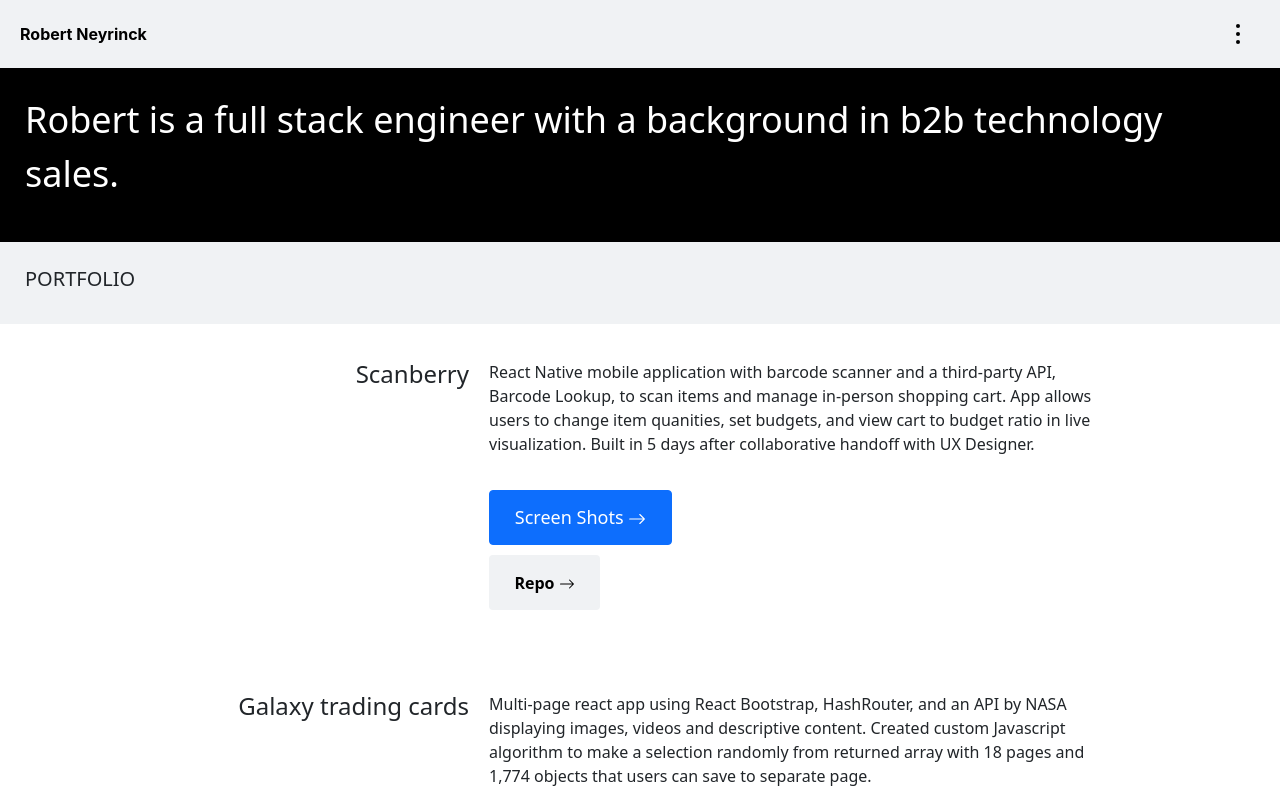
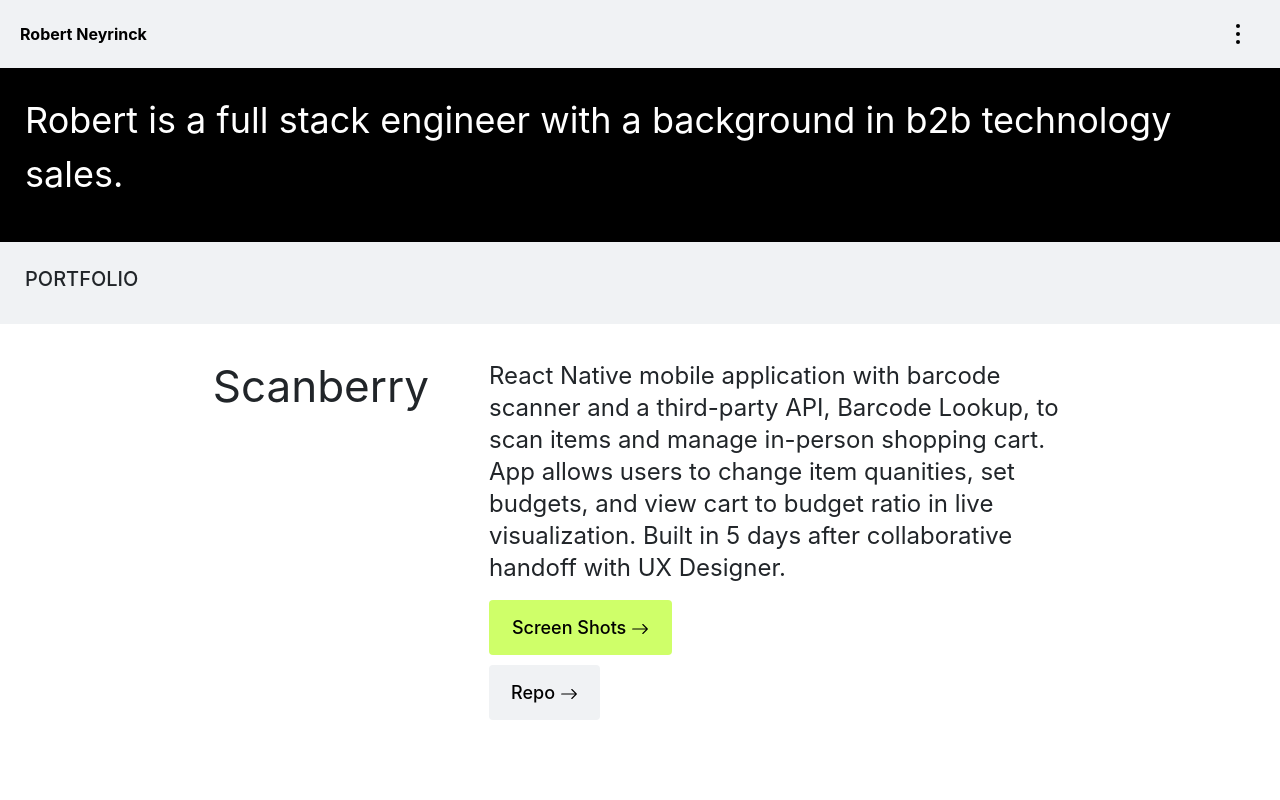
Before and after one commit to rneyrinck/Portfolio-2022, a React (Create React App) app: page / in a window 1280 px wide. Shown: the top 800 px of the page. Built offline with nearby package versions, Linux system fonts and the light colour scheme.

Commit message:
updated styling on project page

```diff
--- a/src/projectPage/projectPage.css
+++ b/src/projectPage/projectPage.css
@@ -1,3 +1,7 @@
+* {
+  font-family: "Inter";
+  font-style: normal;
+}
 .bio-wrapper {
   background-color: black;
   color: white;
@@ -13,17 +17,25 @@
   text-align: left;
 }
 div.card-title.h5 {
-  font-size: 24px;
+  font-size: 44px;
   font-weight: 380;
 }
 p.card-text {
-  font-size: 18;
+  font-weight: 400;
+font-size: 24px;
+line-height: 32px;
 }
 button.btn.btn-primary {
   margin-bottom: 10px;
   height: 55px;
   width: 183px;
   font-size: large;
+  background-color: #cfff69;
+  color: black;
+  border: none;
+  font-weight: 500;
+  font-size: 18px;
+  line-height: 22px;
 }
 button.btn.btn-secondary {
   margin-bottom: 10px;
@@ -32,7 +44,9 @@ button.btn.btn-secondary {
   background-color: #f0f2f4;
   color: black;
   border: none;
-  font-weight: 600;
+  font-weight: 500;
+  font-size: 18px;
+  line-height: 22px;
 }
 #repo-button-cookbooker {
   width: fit-content;
@@ -53,16 +67,16 @@ div.card-body {
 div.card {
   border: none;
 }
-.card-button-group{
-    display: flex;
-    flex-direction: column;
+.card-button-group {
+  display: flex;
+  flex-direction: column;
 }
 @media only screen and (min-width: 660px) {
   div.card-body {
     width: fit-content;
     align-self: center;
     display: grid;
-    grid-template-columns: .5fr 1fr 1fr 1fr .5fr;
+    grid-template-columns: 0.5fr 1fr 1fr 1fr 0.5fr;
     grid-template-rows: 1fr 1fr;
     margin: 20px;
 
@@ -74,18 +88,17 @@ div.card {
     justify-content: flex-end;
     grid-column: 1/3;
     grid-row: 1/3;
-    margin-right: 20px;
+    margin-right: 60px;
+    text-align: right;
   }
   p.card-text {
     grid-column: 3/5;
-    grid-row: 1/2
+    grid-row: 1/2;
   }
 
-  .card-button-group{
-      grid-row: 2/3;
-      /* flex-direction: row; */
-      /* gap: 10px; */
+  .card-button-group {
+    grid-row: 2/3;
+    /* flex-direction: row; */
+    /* gap: 10px; */
   }
-
-
 }
```
